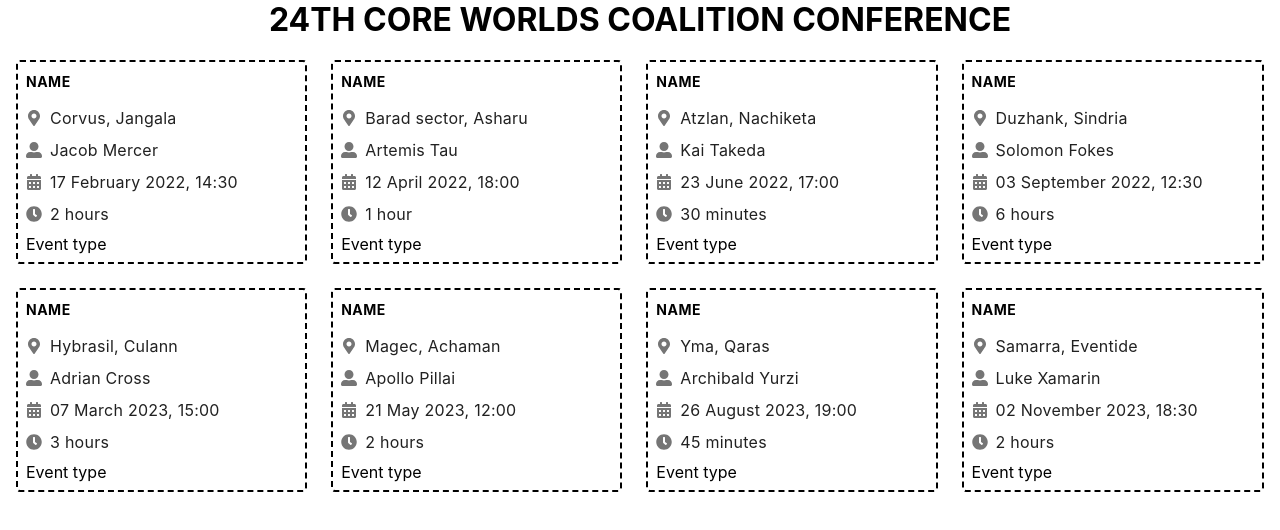
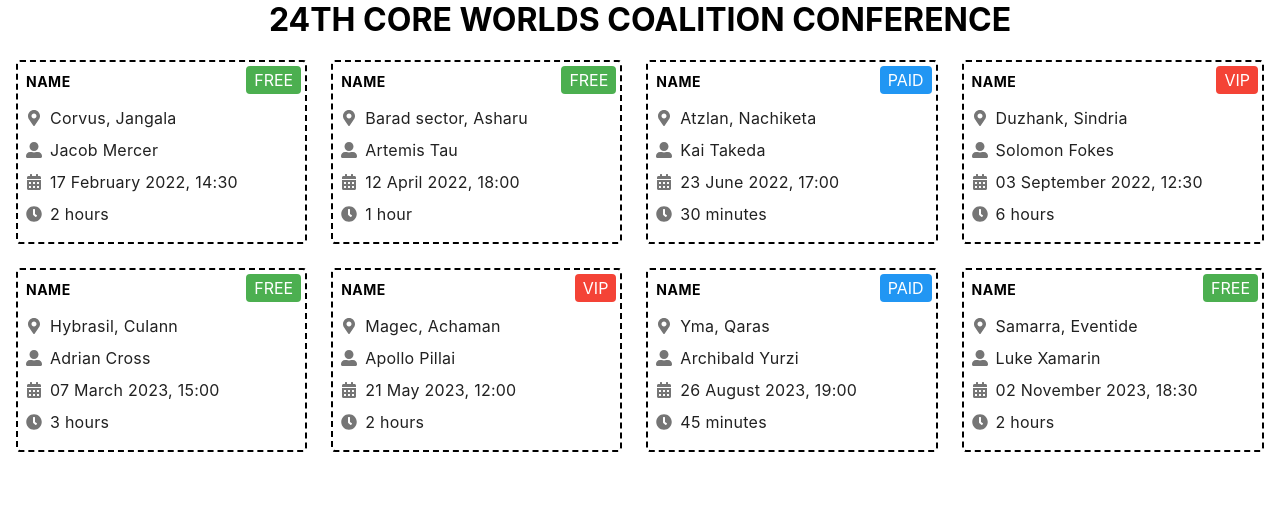
Before and after one commit to Olena-Milham/practice-react-01, a React (Create React App) app: page / in a window 1280 px wide. Shown: the top 530 px of the page. Built offline with nearby package versions, Linux system fonts and the light colour scheme.

Commit message:
add tag / chip

```diff
--- a/src/components/Event/Event.jsx
+++ b/src/components/Event/Event.jsx
@@ -4,6 +4,7 @@ import { formatEventDuration, formatEventStart } from 'utils';
 import css from './Event.module.css'
 export const Event =({name, location, speaker,type, start, end})=>{
     // console.log(css)
+    console.log(css[type]);
     const formatedStart=formatEventStart(start)
     const duration = formatEventDuration(start, end);
     return (
@@ -28,7 +29,7 @@ export const Event =({name, location, speaker,type, start, end})=>{
                     {duration}
 
             </p>
-            <span> Event type </span>
+            <span className={`${css.chip} ${css[type]}` }> {type} </span>
         </div>
     )
 }
```
